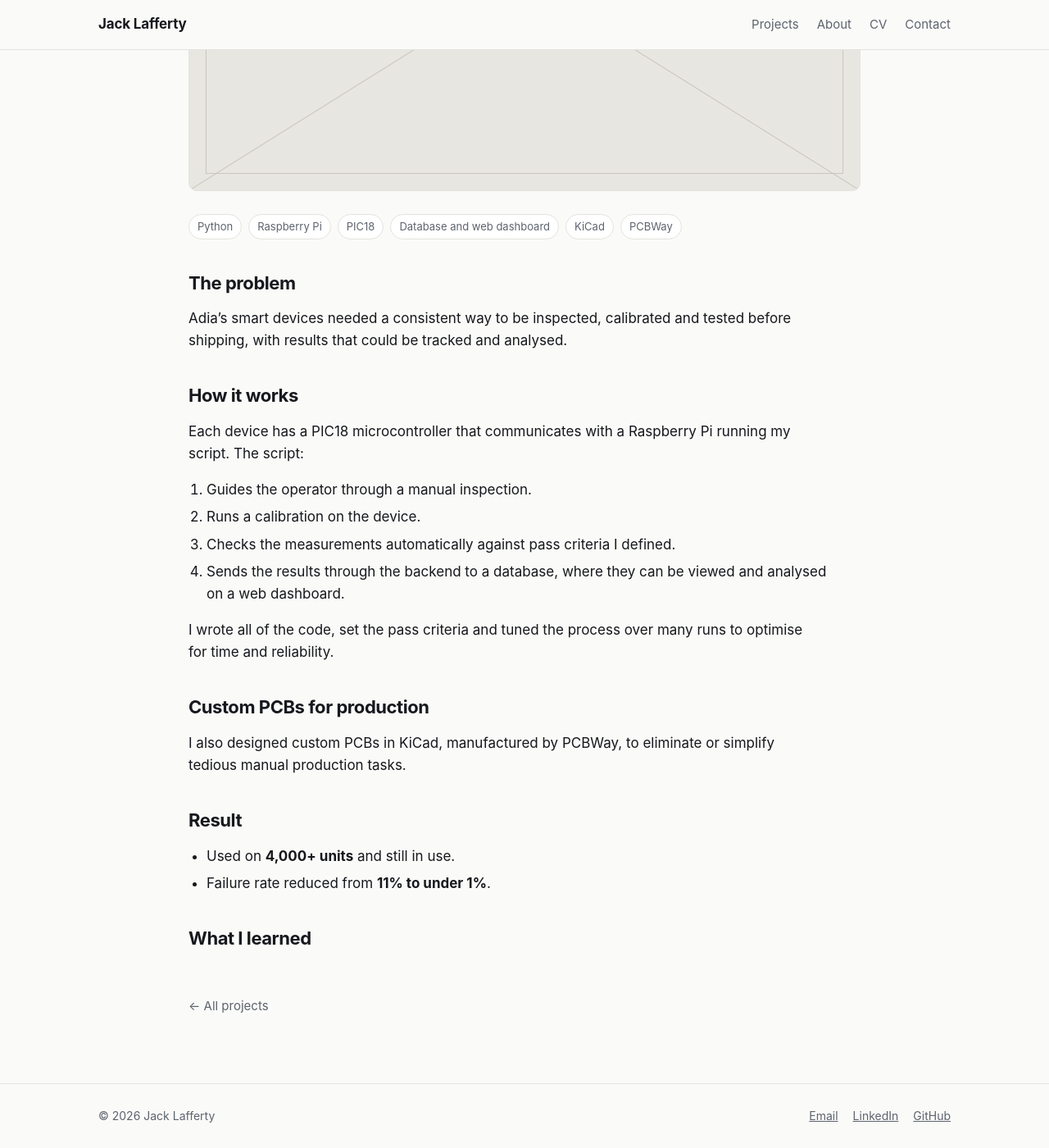
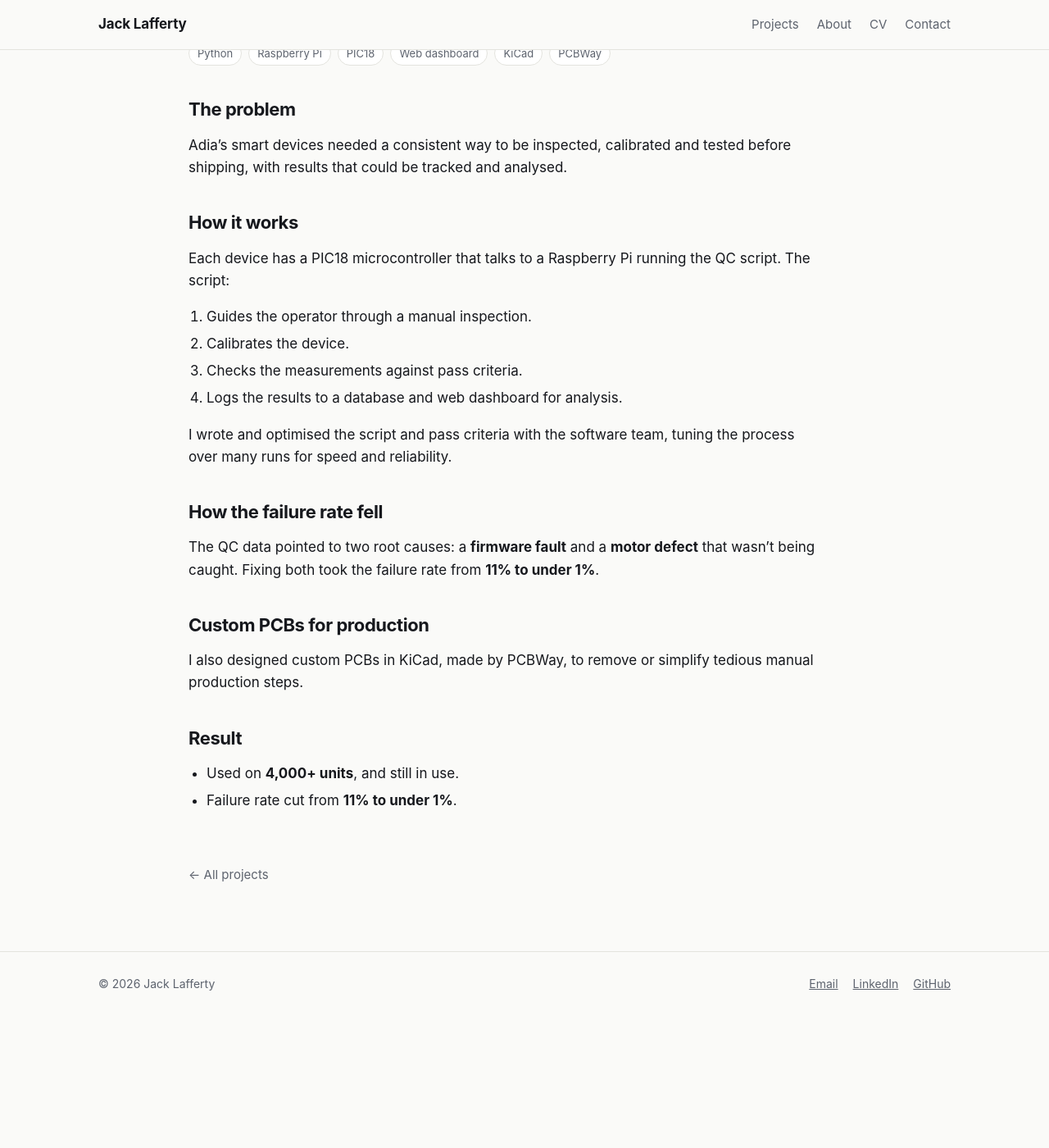
Before and after one commit to jack-laff/jack-laff.github.io, a Jekyll site: the page built from _projects/qc-system.md, in a window 1280 px wide and 1400 px high, scrolled down 741 px. Shown: the whole window at 82% size. Built offline with Jekyll 4.4.1, drawn with Linux system fonts in a browser that asks for light colours; after the commit the page ends 1981 px from its top, so only the background shows below that; some of the changed text lies outside the part shown; grey boxes are pictures that could not be loaded.

Commit message:
Lean version: 3 project pages

```diff
--- a/_projects/qc-system.md
+++ b/_projects/qc-system.md
@@ -1,58 +1,54 @@
 ---
-# NEEDS FOUNDER APPROVAL before you publish (failure rates, screenshots).
 title: Automated quality control system
 context: Adia Thermal
 period: 2025 – 2026
 order: 2
-summary: Wrote the end-of-line QC software used on every smart device, and designed custom PCBs to remove tedious production steps.
+summary: Wrote and optimised the end-of-line QC software used on every smart device, and designed custom PCBs to remove tedious production steps.
 result: 4,000+ units tested, failure rate cut from 11% to under 1%.
-cover: /assets/img/placeholders/qc-system.svg
-cover_alt: QC dashboard
+cover: /assets/img/qc-system/cover.png
+cover_alt: QC results dashboard (data blurred)
+gallery:
+  - src: /assets/img/qc-system/pcb-layout.png
+    alt: Production PCB layout in KiCad
+    caption: Custom production PCB in KiCad.
+  - src: /assets/img/qc-system/pcb-photo.jpg
+    alt: Assembled production PCB
+    caption: Made by PCBWay.
 metrics:
   - value: "4,000+"
     label: units tested
   - value: "11% → <1%"
     label: failure rate
-tools: [Python, Raspberry Pi, PIC18, Database and web dashboard, KiCad, PCBWay]
+tools: [Python, Raspberry Pi, PIC18, Web dashboard, KiCad, PCBWay]
 ---
 
 ## The problem
 
-Adia's smart devices needed a consistent way to be inspected, calibrated and tested before shipping, with results that
-could be tracked and analysed.
+Adia's smart devices needed a consistent way to be inspected, calibrated and tested before shipping, with results
+that could be tracked and analysed.
 
 ## How it works
 
-Each device has a PIC18 microcontroller that communicates with a Raspberry Pi running my script. The script:
+Each device has a PIC18 microcontroller that talks to a Raspberry Pi running the QC script. The script:
 
 1. Guides the operator through a manual inspection.
-2. Runs a calibration on the device.
-3. Checks the measurements automatically against pass criteria I defined.
-4. Sends the results through the backend to a database, where they can be viewed and analysed on a web dashboard.
+2. Calibrates the device.
+3. Checks the measurements against pass criteria.
+4. Logs the results to a database and web dashboard for analysis.
 
-I wrote all of the code, set the pass criteria and tuned the process over many runs to optimise for time and reliability.
+I wrote and optimised the script and pass criteria with the software team, tuning the process over many runs for
+speed and reliability.
 
-<!-- Add one or two sentences on HOW the failure rate fell, e.g. which root causes the data revealed
-     and what was changed in production or design as a result. Interviewers will ask about this. -->
+## How the failure rate fell
+
+The QC data pointed to two root causes: a **firmware fault** and a **motor defect** that wasn't being caught.
+Fixing both took the failure rate from **11% to under 1%**.
 
 ## Custom PCBs for production
 
-I also designed custom PCBs in KiCad, manufactured by PCBWay, to eliminate or simplify tedious manual production tasks.
-
-<!-- IMAGES TO ADD (save in assets/img/qc-system/ and uncomment). Blur any customer or production data.
-<img src="{{ '/assets/img/qc-system/dashboard.png' | relative_url }}" alt="QC dashboard">
-*QC results dashboard (data blurred).*
-<div class="gallery">
-  <img src="{{ '/assets/img/qc-system/pcb-layout.png' | relative_url }}" alt="PCB layout in KiCad">
-  <img src="{{ '/assets/img/qc-system/pcb-photo.jpg' | relative_url }}" alt="Assembled PCB">
-</div>
--->
+I also designed custom PCBs in KiCad, made by PCBWay, to remove or simplify tedious manual production steps.
 
 ## Result
 
-- Used on **4,000+ units** and still in use.
-- Failure rate reduced from **11% to under 1%**.
-
-## What I learned
-
-<!-- Write 2–3 sentences in your own words. -->
+- Used on **4,000+ units**, and still in use.
+- Failure rate cut from **11% to under 1%**.
```
Also changed, not shown: _projects/adia-hub-redesign.md (+24 -37 lines), _projects/wire-cutter.md (+9 -21 lines).
